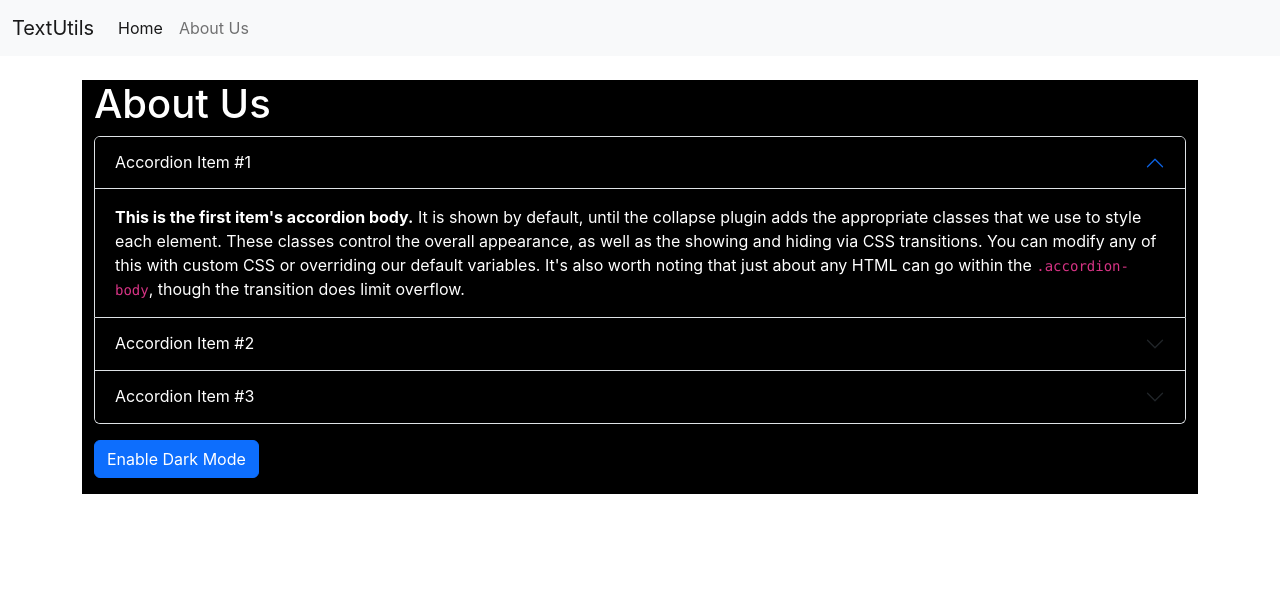
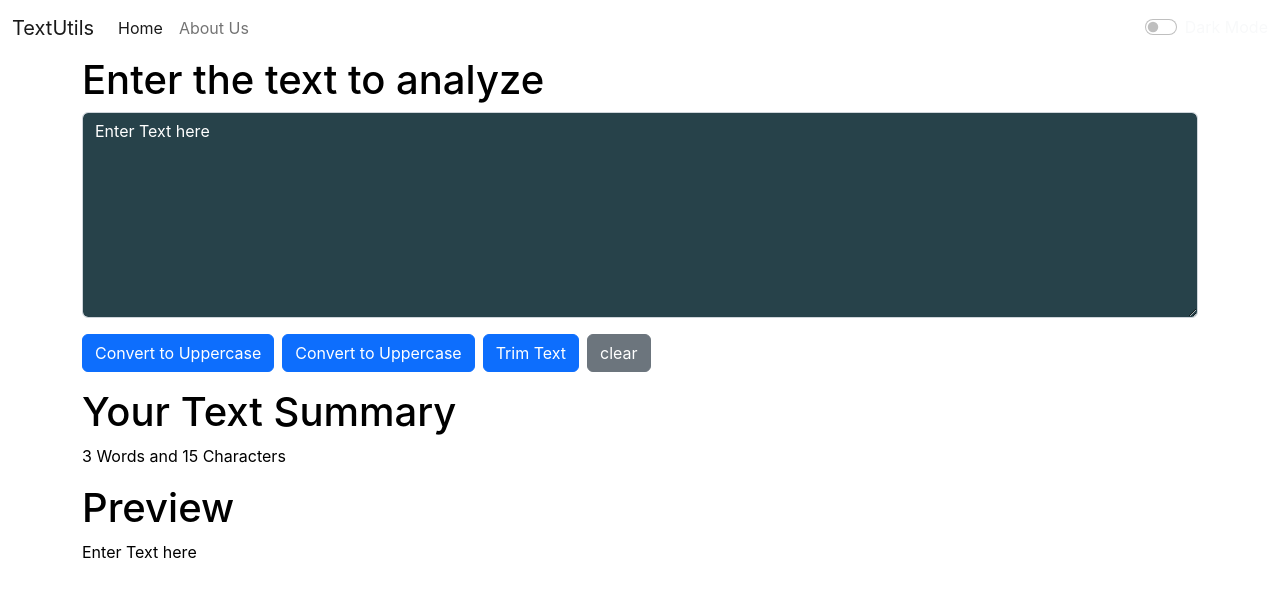
Before and after one commit to Rakesh-AC/first-react-app, a React (Create React App) app: page / in a window 1280 px wide. Shown: the top 596 px of the page. Built offline with nearby package versions, Linux system fonts and the light colour scheme.

Commit message:
commiting my code

```diff
--- a/src/App.js
+++ b/src/App.js
@@ -3,23 +3,36 @@
 import Navbar from './components/Navbar';
 import TextForm from './components/TextForm';
 import About from './components/About';
+import React,{useState} from 'react';
+
 function App() {
+  const [mode , setMode ] = useState('white');
+
+  const toggleMode = () => {
+    if(mode === 'light'){
+      setMode("dark");
+      document.body.style.backgroundColor = '#27424a';
+    }else{
+      setMode("light");
+      document.body.style.backgroundColor = 'white';
+    }
+  }
+
   return (
     <>
-
 
       {/* we add navbar component like this  */}
       {/* <Navbar></Navbar> */}
       {/* Also like this */}
-      <Navbar title="TextUtils" aboutText="About Us" />
+      <Navbar title="TextUtils" aboutText="About Us" mode={mode} toggleMode={toggleMode} />
       {/* We can also pass props to the components */}
-      {/* <div className="container">
+      <div className="container">
         <TextForm heading='Enter the text to analyze'/>
+      </div>
+
+      {/* <div className="container mt-4">
+        <About />
       </div> */}
-
-      <div className="container mt-4">
-        <About />
-      </div>
 
     </>
   );
--- a/src/components/About.js
+++ b/src/components/About.js
@@ -7,8 +7,6 @@
     })
 
     const [btnText , setBtnText] = useState("Enable Dark Mode");
-
-
 
     const toggleStyle = () => {
         if(myStyle.color == 'white'){
@@ -25,6 +23,8 @@
             setBtnText("Enable Light Mode")
         }
     }
+
+
 
     return (
         <div className='container' style={myStyle}>
--- a/src/components/Navbar.js
+++ b/src/components/Navbar.js
@@ -4,7 +4,7 @@
 export default function Navbar(props) {
   return (
     <div>
-      <nav className="navbar navbar-expand-lg bg-light">
+      <nav className={`navbar navbar-expand-lg navbar-${props.mode} bg-${props.mode}`}>
         <div className="container-fluid">
           <a className="navbar-brand" href="#">{props.title}</a>
           <button className="navbar-toggler" type="button" data-bs-toggle="collapse" data-bs-target="#navbarNav" aria-controls="navbarNav" aria-expanded="false" aria-label="Toggle navigation">
@@ -18,8 +18,15 @@
               <li className="nav-item">
                 <a className="nav-link" href="#">{props.aboutText}</a>
               </li>
+            </ul>
 
-            </ul>
+            <div className="ms-auto"> {/* Add ms-auto class to push to the end */}
+              <div className={`form-check form-switch text-${props.mode==='light'?"dark":"light"}`} >
+                <input className="form-check-input" onClick={props.toggleMode} type="checkbox" role="switch" id="flexSwitchCheckChecked"  />
+                <label className="form-check-label" htmlFor="flexSwitchCheckChecked">Dark Mode</label>
+              </div>
+            </div>
+
           </div>
         </div>
       </nav>
--- a/src/components/TextForm.js
+++ b/src/components/TextForm.js
@@ -26,24 +26,22 @@
 
 
   return (
+
+
     <>
-    <div>
-        <h1>{props.heading}</h1>
+    <div style={{color:props.mode==="dark"?"white":"black"}}>
+        <h1 className={props.mode}>{props.heading}</h1>
         <div className="mb-3">
-            <textarea className='form-control' value={text} onChange={handleChange} name="" id="myBox" cols="30" rows="8"></textarea>
+            <textarea className='form-control' style={{backgroundColor:props.mode=='light'?"white":"#27424a",color:props.mode=='light'?"black":"white"}} value={text} onChange={handleChange} name="" id="myBox" cols="30" rows="8"></textarea>
         </div>
         <button className="btn btn-primary" onClick={convertToUppercase}>Convert to Uppercase</button>
         <button className="btn btn-primary ms-2" onClick={toLoCase}>Convert to Uppercase</button>
         <button className="btn btn-primary ms-2" onClick={trimSpaces}>Trim Text</button>
+        <button className="btn btn-secondary ms-2" onClick={clearText}>clear</button>
 
-
-
-
-        <button className="btn btn-secondary ms-2" onClick={clearText}>clear</button>
     </div>
 
-
-    <div className='mt-3'>
+    <div className='mt-3' style={{color:props.mode==="dark"?"white":"black"}}>
       <h1>Your Text Summary</h1>
       <p>{(text.length==0)?0:text.trim().split(" ").length} Words and {text.length} Characters</p>
     </div>
@@ -51,7 +49,7 @@
 
 
 
-    <div className='mt-3'>
+    <div className='mt-3' style={{color:props.mode==="dark"?"white":"black"}}>
       <h1>Preview</h1>
       <p>{text}</p>
     </div>
```
Lines whose indentation alone changed are shown as unchanged.
